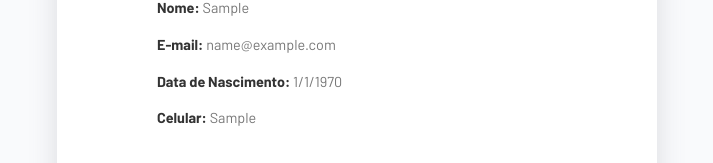
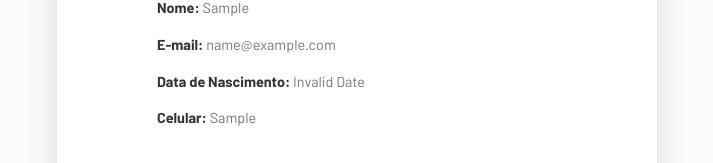
Before and after one commit to talessantos1989/frontend-formulario-numerologia, a React (Vite) app: page / in a window 1280 px wide. Both pictures are taken after typing "Sample", "name@example.com", "2020-01-15", "Sample" into the empty fields and a click on the button "Avançar". Shown: the part 354-517 px from the top of the page, without its empty margins (283-996 px from the left). Built offline with nearby package versions, Linux system fonts and the light colour scheme.

Commit message:
another try

```diff
--- a/src/components/ReviewForm/index.jsx
+++ b/src/components/ReviewForm/index.jsx
@@ -3,8 +3,7 @@ import './reviewForm.css'
 
 export default function ReviewForm({data, statusMessage}){
 
-    const datedmy  = new Date(data.data_nascimento);
-    const stringDate = new Date(datedmy.getDate() + 1).toLocaleDateString()
+    const datedmy  = new Date(Date.UTC(data.data_nascimento)).toLocaleDateString();
     return(
         <>
             <div className="review-container">
@@ -22,7 +21,7 @@ export default function ReviewForm({data, statusMessage}){
 
                 <p className="review-data">
                     <span>Data de Nascimento: </span>
-                    {stringDate}
+                    {datedmy}
                 </p>
 
                 <p className="review-data">
```
